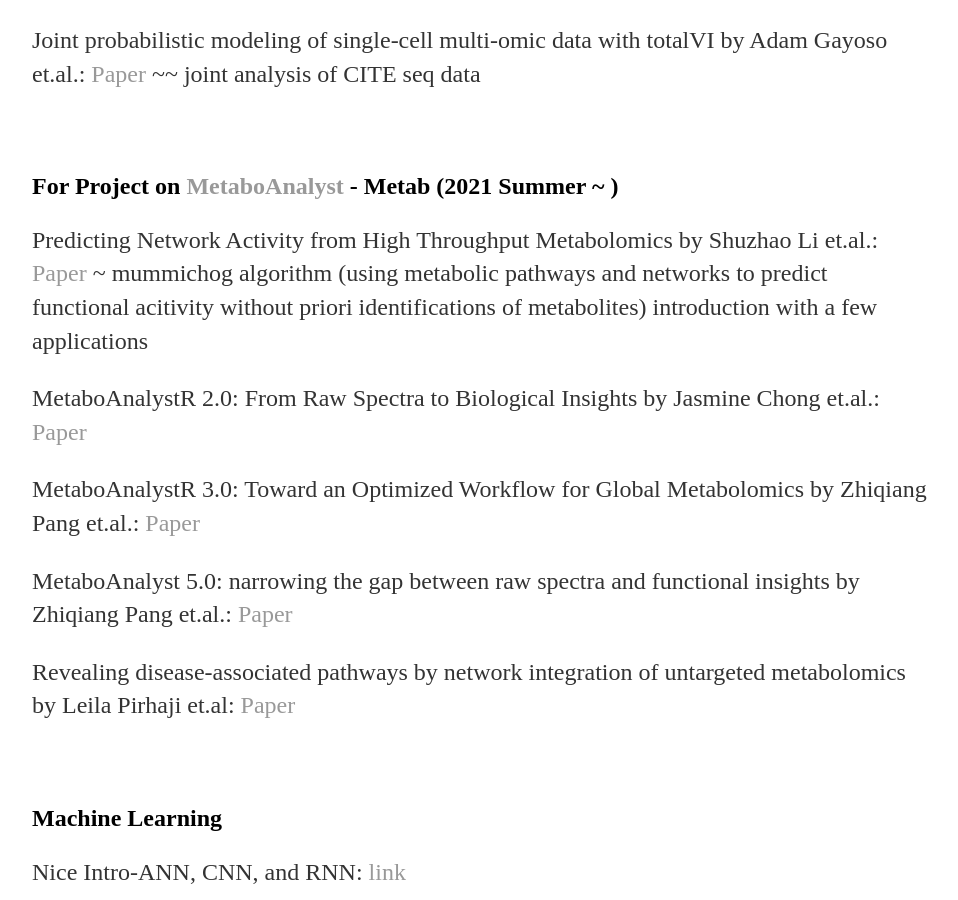
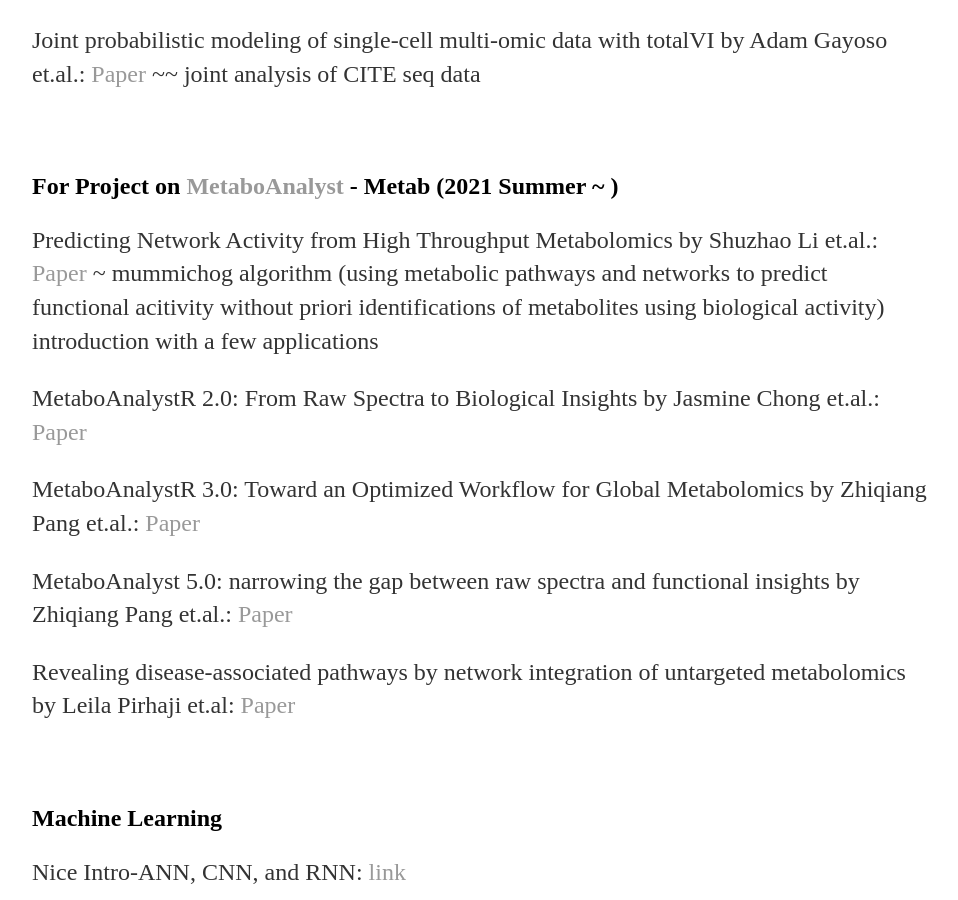
Before and after one commit to yjkweon24/yjkweon24.github.io, a Jekyll site: the page built from _posts/2019-03-16-Academic.md, in a window 1280 px wide and 900 px high, scrolled down 2187 px. Shown: the whole window, without its empty margins (160-1118 px from the left). Built offline with Jekyll 4.4.1, drawn with Linux system fonts in a browser that asks for light colours.

Commit message:
Update 2019-03-16-Academic.md

```diff
--- a/_posts/2019-03-16-Academic.md
+++ b/_posts/2019-03-16-Academic.md
@@ -57,7 +57,7 @@
 
 ## For Project on [MetaboAnalyst](https://www.metaboanalyst.ca/home.xhtml) - Metab (2021 Summer ~ )
 
-Predicting Network Activity from High Throughput Metabolomics by Shuzhao Li et.al.: [Paper](https://journals.plos.org/ploscompbiol/article?id=10.1371/journal.pcbi.1003123) ~ mummichog algorithm (using metabolic pathways and networks to predict functional acitivity without priori identifications of metabolites) introduction with a few applications
+Predicting Network Activity from High Throughput Metabolomics by Shuzhao Li et.al.: [Paper](https://journals.plos.org/ploscompbiol/article?id=10.1371/journal.pcbi.1003123) ~ mummichog algorithm (using metabolic pathways and networks to predict functional acitivity without priori identifications of metabolites using biological activity) introduction with a few applications
 
 MetaboAnalystR 2.0: From Raw Spectra to Biological Insights by Jasmine Chong et.al.: [Paper](https://www.mdpi.com/2218-1989/9/3/57)
 
```
